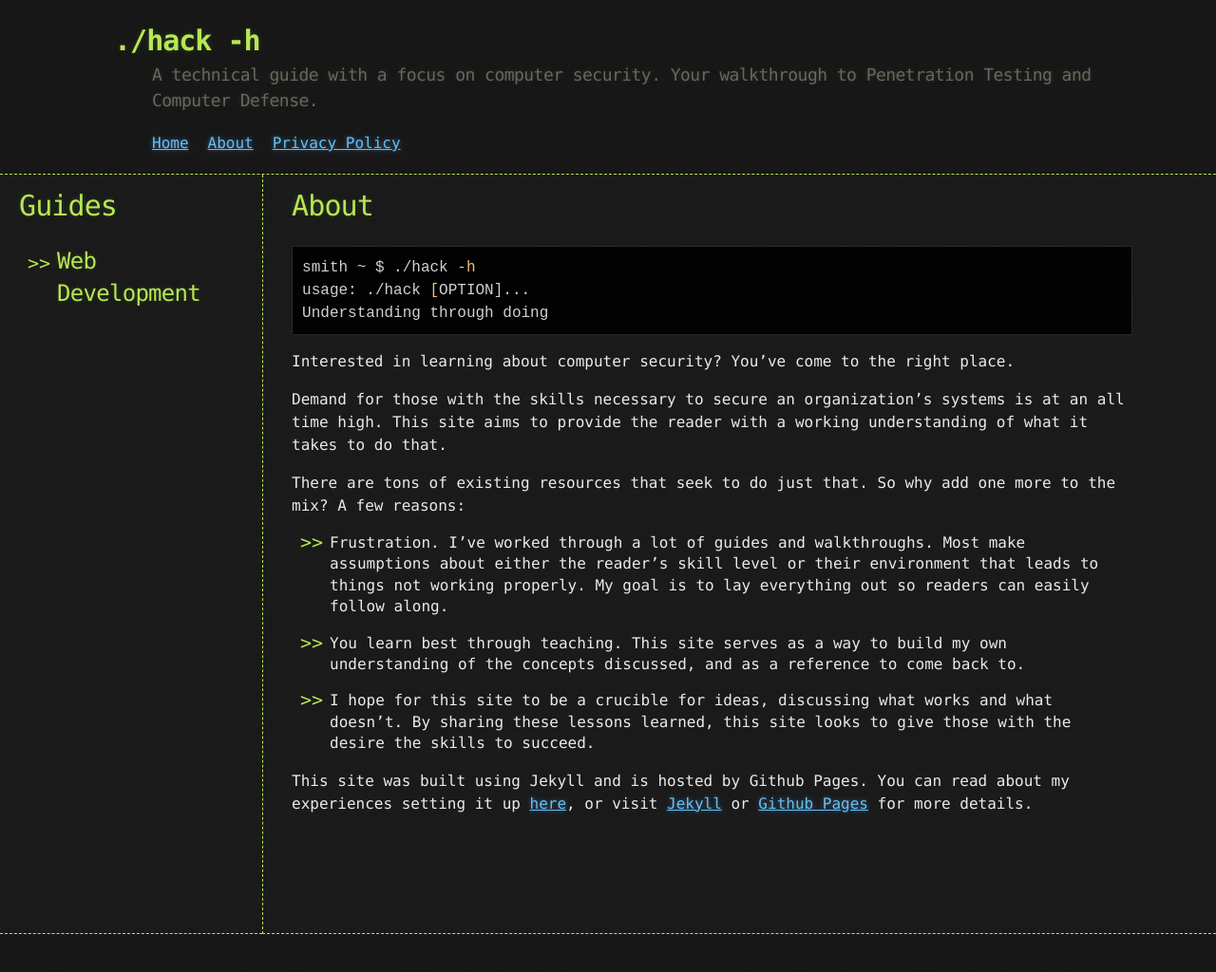
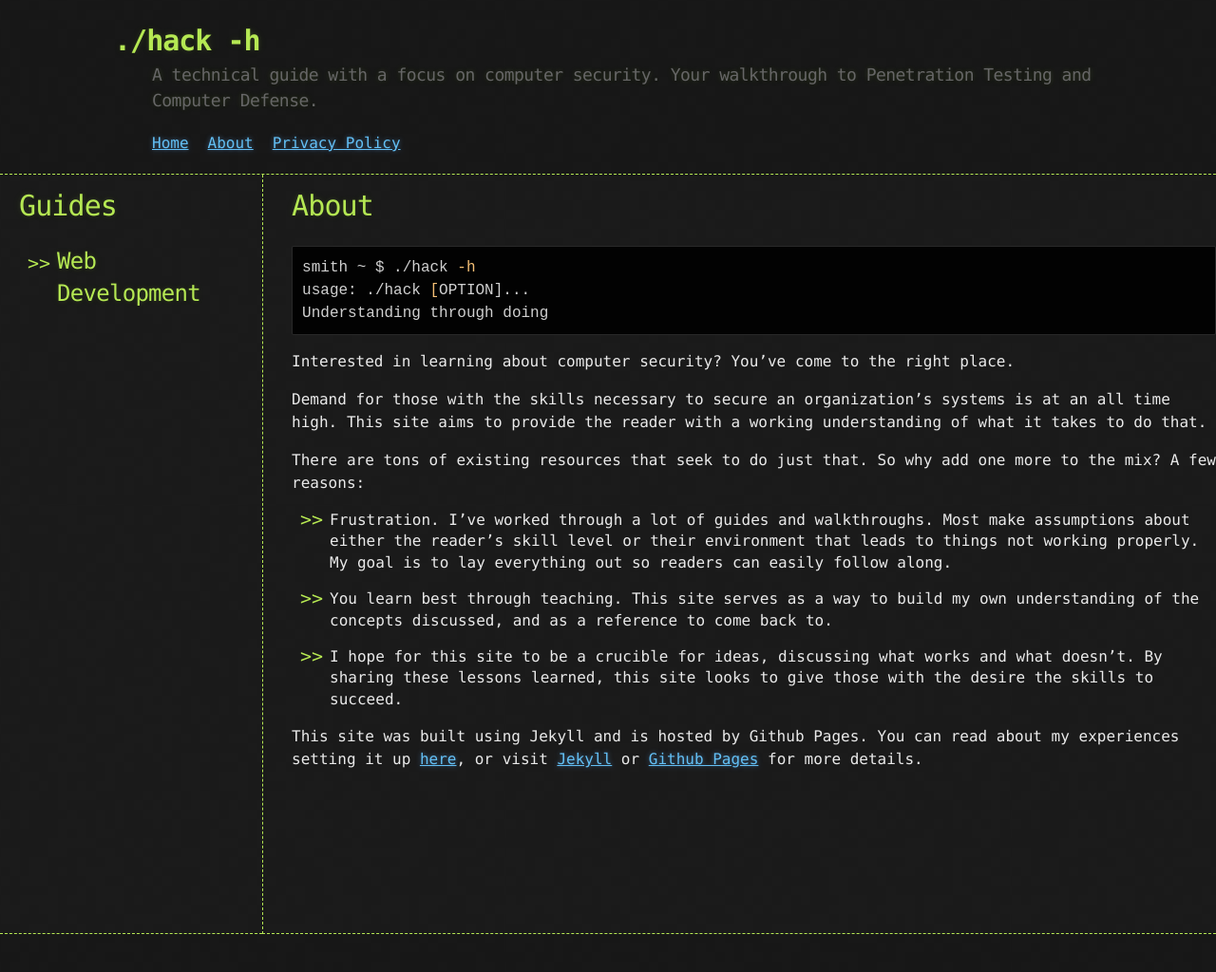
Before and after one commit to 6r0k3d/6r0k3d.github.io, a Jekyll site: the page built from about.md, in a window 1280 px wide. Shown: the whole page at 95% size. Built offline with Jekyll 4.4.1, drawn with Linux system fonts in a browser that asks for light colours; comment, search, counter and statistics services are not loaded.

Commit message:
Change main_content layout
Increases the max width of the main_content layout
so lines contain more text before wrapping.

```diff
--- a/_sass/jekyll-theme-hacker.scss
+++ b/_sass/jekyll-theme-hacker.scss
@@ -115,8 +115,7 @@ header h2 {
 }
 
 #body-container {
-  width: 90%;
-  max-width: 1000px;
+  max-width: 1100px;
   margin: 10px 0px 0px 10px;
 }
 
```
